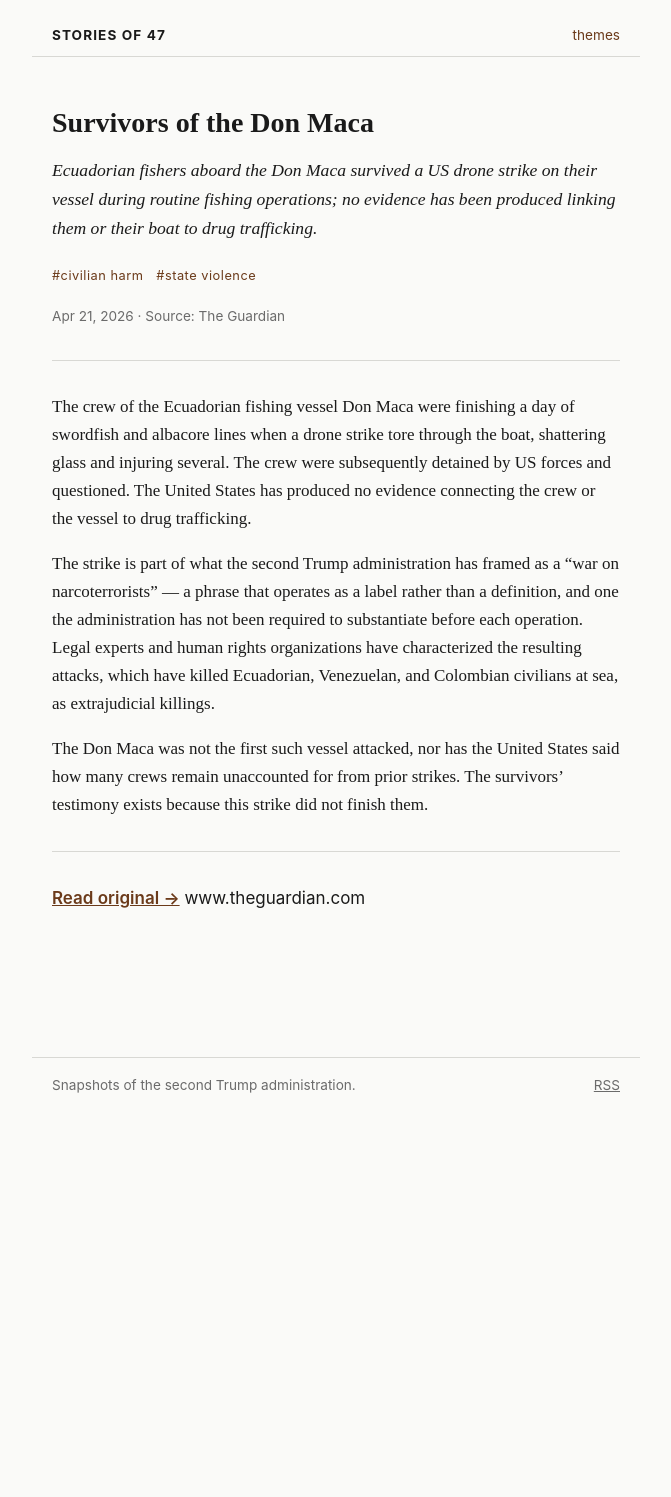
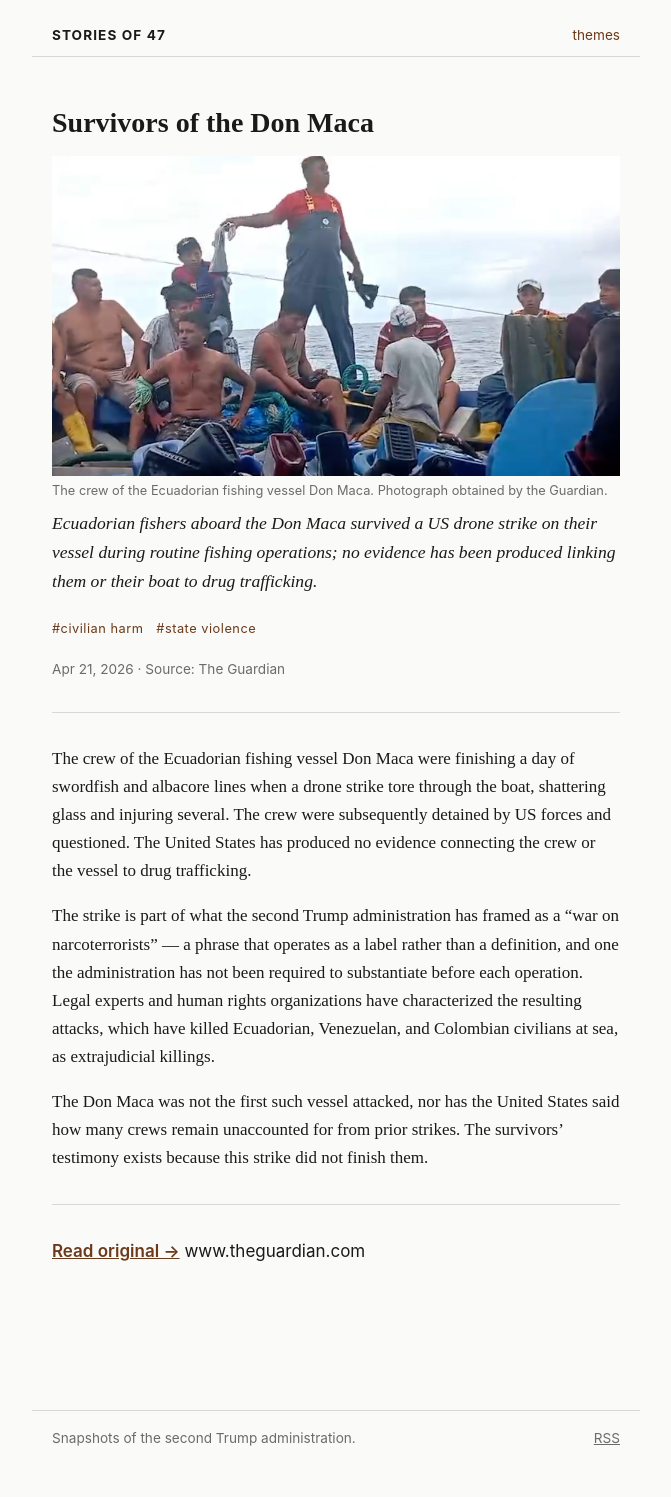
Before and after one commit to tenorune/tenorune.github.io, a Jekyll site: the page built from _stories/2026-04-21-don-maca-survivors.md, in a window 1280 px wide. Shown: the whole page, without its empty margins (304-975 px from the left). Built offline with Jekyll 4.4.1, drawn with Linux system fonts in a browser that asks for light colours; before the commit the page ends 1145 px from its top, so only the background shows below that.

Commit message:
stories(don-maca-survivors): add hero image with caption + credit
Curator-supplied photograph of the Ecuadorian fishing vessel Don Maca's
crew, sourced from the Guardian's coverage of the US drone strike. Uses
the existing-but-unused hero_image / hero_image_alt / hero_image_credit
frontmatter fields, which the story layout renders as a <figure> with
a captioned <figcaption> at the top of the page.

First story in the corpus to use the hero_image pattern. Inline images
in other stories continue to use the existing ![alt](path) convention.

```diff
--- a/_stories/2026-04-21-don-maca-survivors.md
+++ b/_stories/2026-04-21-don-maca-survivors.md
@@ -10,6 +10,9 @@ source_publication: "The Guardian"
 bluesky_uri: "at://did:plc:cvne4fdbpqyu6qced7whinxn/app.bsky.feed.post/3mjzgnfd7vs2b"
 bluesky_saved_at: 2026-04-21T21:45:45.301Z
 post_created_at: "2026-04-21T16:46:05Z"
+hero_image: /assets/stories/don-maca-survivors/1920.jpg
+hero_image_alt: "The crew of the Ecuadorian fishing vessel Don Maca"
+hero_image_credit: "The crew of the Ecuadorian fishing vessel Don Maca. Photograph obtained by the Guardian."
 published: true
 ---
 
```
